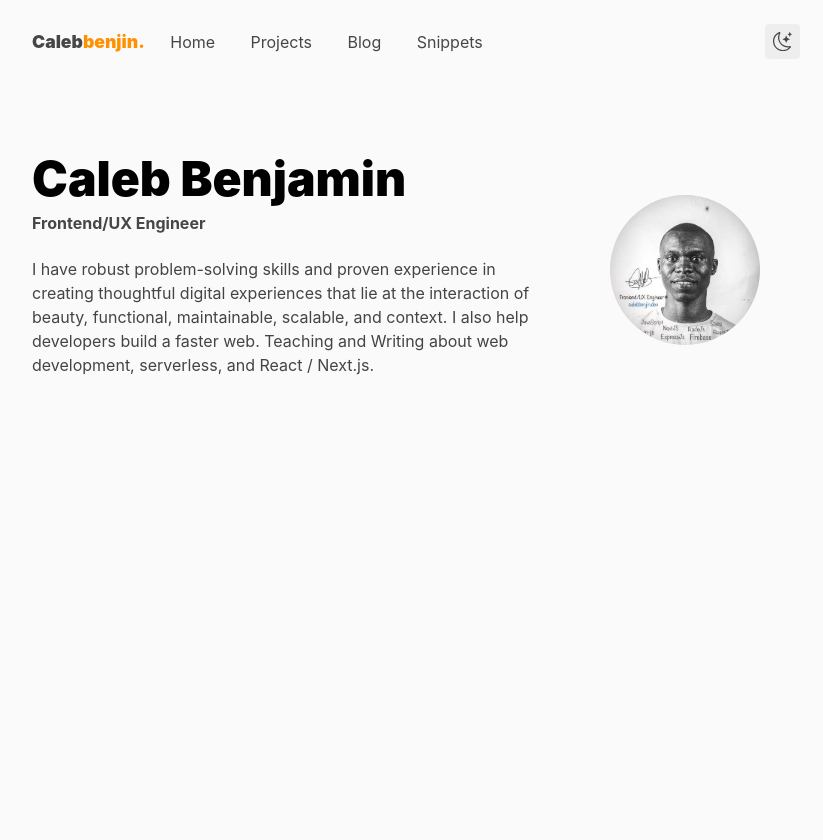
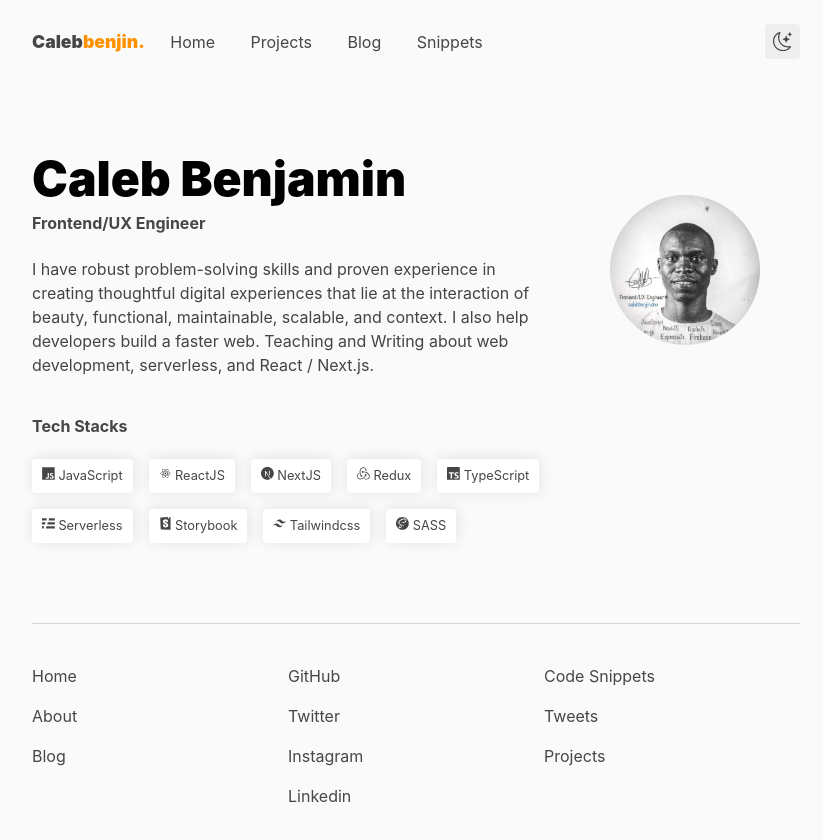
Before and after one commit to calebbenjin/calebbenjin-io, a Next.js app: page / in a window 1280 px wide. Shown: the top 840 px of the page, without its empty margins (224-1047 px from the left). Before the commit the page ends 800 px from the top, so only its background shows below. Built offline with nearby package versions, Linux system fonts and the light colour scheme.

Commit message:
footer-section, tech-stack

```diff
--- /dev/null
+++ b/components/Footer.tsx
@@ -0,0 +1,60 @@
+import styled from 'styled-components'
+import Link from 'next/link'
+
+const Footer = () => {
+  return (
+    <FooterSection>
+      <div>
+        <Link href="/">
+          <a>Home</a>
+        </Link>
+        <Link href="/about">
+          <a>About</a>
+        </Link>
+        <Link href="/blog">
+          <a>Blog</a>
+        </Link>
+      </div>
+      <div>
+        <Link href="https://github.com/calebbenjin">
+          <a target="_blank">GitHub</a>
+        </Link>
+        <Link href="https://twitter.com/calebbenjin">
+          <a target="_blank">Twitter</a>
+        </Link>
+        <Link href="https://www.instagram.com/calebbenjin.dev/">
+          <a target="_blank">Instagram</a>
+        </Link>
+        <Link href="https://www.linkedin.com/in/calebbenjin/">
+          <a target="_blank">Linkedin</a>
+        </Link>
+      </div>
+      <div>
+        <Link href="/snippets">
+          <a>Code Snippets</a>
+        </Link>
+        <Link href="/tweets">
+          <a>Tweets</a>
+        </Link>
+        <Link href="/projects">
+          <a>Projects</a>
+        </Link>
+      </div>
+    </FooterSection>
+  )
+}
+
+const FooterSection = styled.footer`
+  display: grid;
+  grid-template-columns: repeat(3, 1fr);
+  padding: 2rem 0 3rem;
+  border-top: solid 1px #d6d6d6;
+  margin-top: 4rem;
+
+  div a{
+    display: block;
+    line-height: 2.5;
+  }
+`;
+
+export default Footer
--- a/components/Hero.tsx
+++ b/components/Hero.tsx
@@ -4,6 +4,7 @@ import profileImage from '../public/profileImage.jpg'
 
 const Hero = () => {
   return (
+    <>
       <HeroContainer>
         <div className="contentBox">
           <h1 className="name">Caleb Benjamin</h1>
@@ -14,6 +15,8 @@ const Hero = () => {
           <Image src={profileImage} alt="ProfileImage" width="150" height="150" placeholder="blur" />
         </div>
       </HeroContainer>
+    </>
+
   )
 }
 
--- a/components/Navbar.tsx
+++ b/components/Navbar.tsx
@@ -69,6 +69,7 @@ const NavBar: any = styled.nav`
   align-items: center;
   padding: 1.5rem 0;
   position: relative;
+  z-index: 1;
 
   .MobileLogo {
     display: none;
--- /dev/null
+++ b/components/Stack.tsx
@@ -0,0 +1,111 @@
+import styled from 'styled-components'
+import { DiJsBadge, DiReact } from 'react-icons/di'
+import {
+  SiNextdotjs,
+  SiRedux,
+  SiTypescript,
+  SiStorybook,
+  SiTailwindcss,
+  SiSass,
+  SiServerless,
+} from 'react-icons/si'
+
+const techStackData = [
+  {
+    id: 1,
+    name: 'JavaScript',
+    icon: <DiJsBadge />,
+  },
+  {
+    id: 2,
+    name: 'ReactJS',
+    icon: <DiReact />,
+  },
+  {
+    id: 3,
+    name: 'NextJS',
+    icon: <SiNextdotjs />,
+  },
+  {
+    id: 4,
+    name: 'Redux',
+    icon: <SiRedux />,
+  },
+  {
+    id: 4,
+    name: 'TypeScript',
+    icon: <SiTypescript />,
+  },
+  {
+    id: 5,
+    name: 'Serverless',
+    icon: <SiServerless />,
+  },
+  {
+    id: 6,
+    name: 'Storybook',
+    icon: <SiStorybook />,
+  },
+  {
+    id: 7,
+    name: 'Tailwindcss',
+    icon: <SiTailwindcss />,
+  },
+  {
+    id: 8,
+    name: 'SASS',
+    icon: <SiSass />,
+  },
+]
+
+const TechStack = () => {
+  return <StackSection>
+    <h4>Tech Stacks</h4>
+    <div className="techContainer">
+      {techStackData.map(tech => (
+        <span className="card" key={tech.id}><span>{tech.icon}</span> {tech.name}</span>
+      ))}
+    </div>
+  </StackSection>
+}
+
+const StackSection = styled.section`
+  margin-bottom: 2rem;
+
+  .techContainer {
+    display: flex;
+    align-items: center;
+    flex-wrap: wrap;
+    width: 70%;
+    margin-top: 1rem;
+  }
+
+  .card {
+    background: #fff;
+    padding: 5px 10px;
+    box-shadow: 1px -1px 14px rgba(0,0,0,0.1);
+    margin-right: 1rem;
+    margin-bottom: 1rem;
+    border-radius: 4px;
+    font-size: 0.8rem;
+  }
+
+  @media(max-width: 768px) {
+    .techContainer {
+      display: flex;
+      align-items: center;
+      flex-wrap: wrap;
+      width: 100%;
+      margin-top: 1rem;
+      margin: 0 auto;
+    }
+
+    .card {
+      margin-bottom: 0.5rem;
+      padding: 3px 8px;
+      text-align: center;
+    }
+  }
+`;
+
+export default TechStack
--- a/pages/index.tsx
+++ b/pages/index.tsx
@@ -1,12 +1,16 @@
 import type { NextPage } from 'next'
 import Hero from '../components/Hero'
 import Navbar from '../components/Navbar'
+import Stack from '../components/Stack'
+import Footer from '../components/Footer'
 
 const Home: NextPage = () => {
   return (
     <main className="container">
       <Navbar name="Nav List" />
       <Hero />
+      <Stack />
+      <Footer />
     </main>
   )
 }
```
Lines whose indentation alone changed are shown as unchanged.
